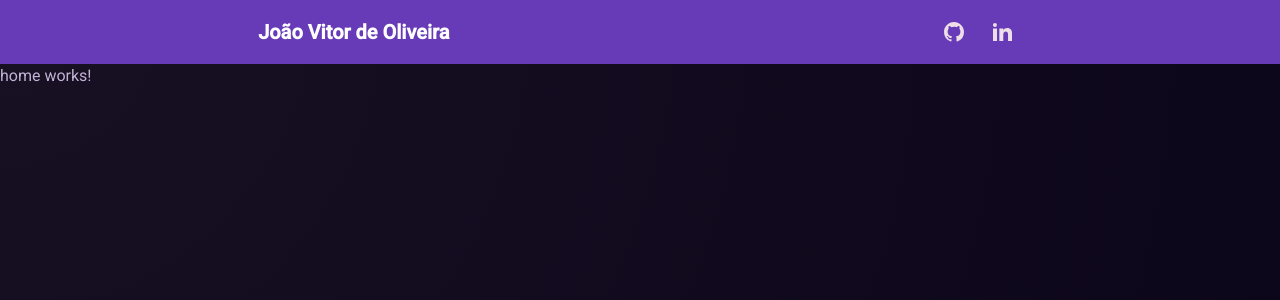
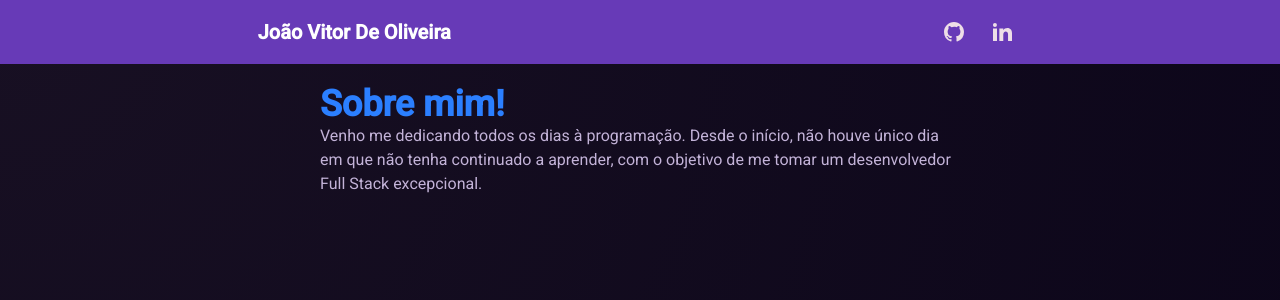
Before and after one commit to Joao-Vtr-Oliveira/portfolio, an Angular app: page / in a window 1280 px wide. Shown: the top 300 px of the page. Built offline with nearby package versions, Linux system fonts and the light colour scheme.

Commit message:
feat: add the about me component

```diff
--- a/src/app/header/header.html
+++ b/src/app/header/header.html
@@ -4,7 +4,7 @@
 			class="text-lg sm:text-xl font-semibold text-white hover:text-[#c3b3d8] cursor-pointer transition-colors duration-200"
 			data-testid="spanName-headerComponent"
 		>
-			João Vitor <span class="hidden sm:inline">de Oliveira</span>
+			João Vitor <span class="hidden sm:inline">De Oliveira</span>
 		</span>
 	</div>
 
--- /dev/null
+++ b/src/app/home/about-me/about-me.html
@@ -0,0 +1,8 @@
+<div class="w-full max-w-2xl px-4">
+	<h1 class="text-4xl font-bold text-blue-500">Sobre mim!</h1>
+	<p class="text-wrap">
+		Venho me dedicando todos os dias à programação. Desde o início, não houve
+		único dia em que não tenha continuado a aprender, com o objetivo de me tomar
+		um desenvolvedor Full Stack excepcional.
+	</p>
+</div>
--- a/src/app/home/home.html
+++ b/src/app/home/home.html
@@ -1 +1,5 @@
-<p>home works!</p>
+<div class='w-screen'>
+  <div class='mt-5 flex justify-center'>
+    <app-about-me />
+  </div>
+</div>
--- a/src/app/home/home.ts
+++ b/src/app/home/home.ts
@@ -1,8 +1,9 @@
 import { Component } from '@angular/core';
+import { AboutMe } from "./about-me/about-me";
 
 @Component({
   selector: 'app-home',
-  imports: [],
+  imports: [AboutMe],
   templateUrl: './home.html',
   styleUrl: './home.css'
 })
```
Also changed, not shown: src/app/home/about-me/about-me.ts (added, +10 -0 lines), 1 other file (tests, documents, lock files or other folders).
